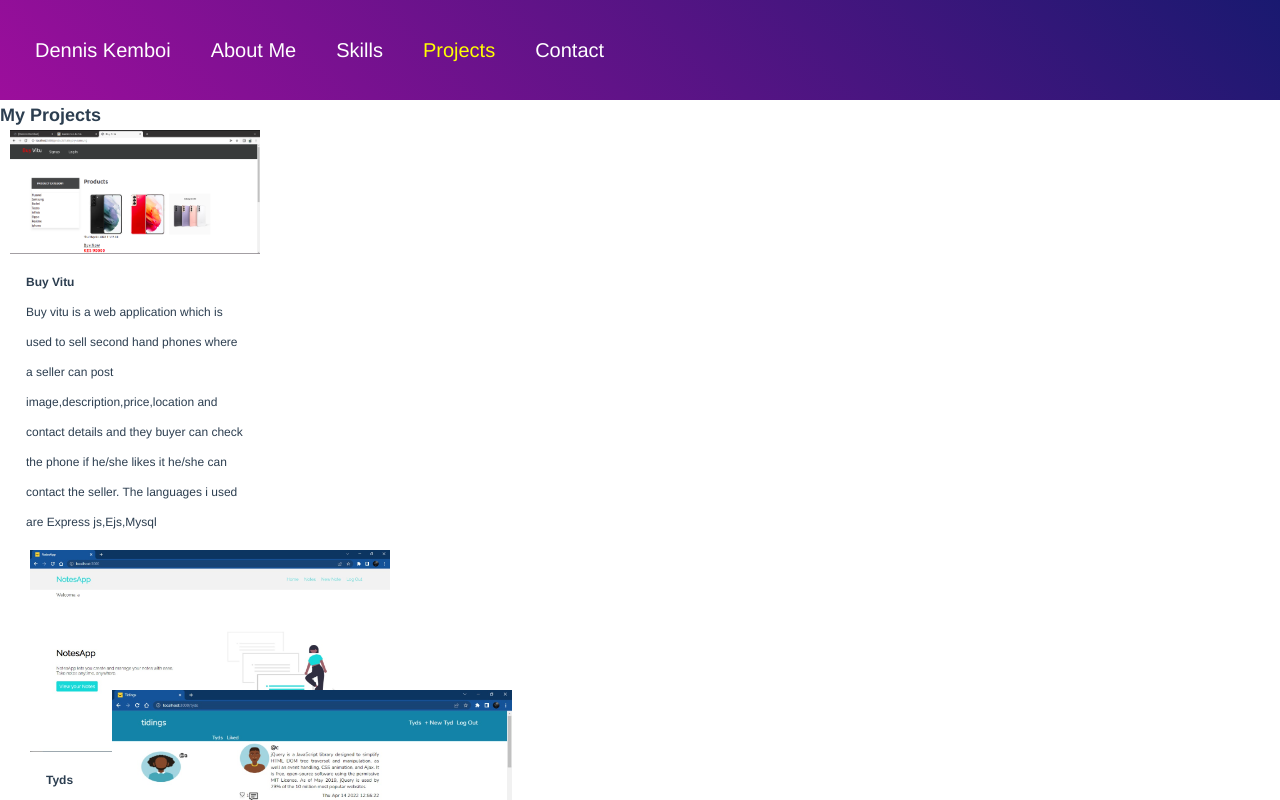
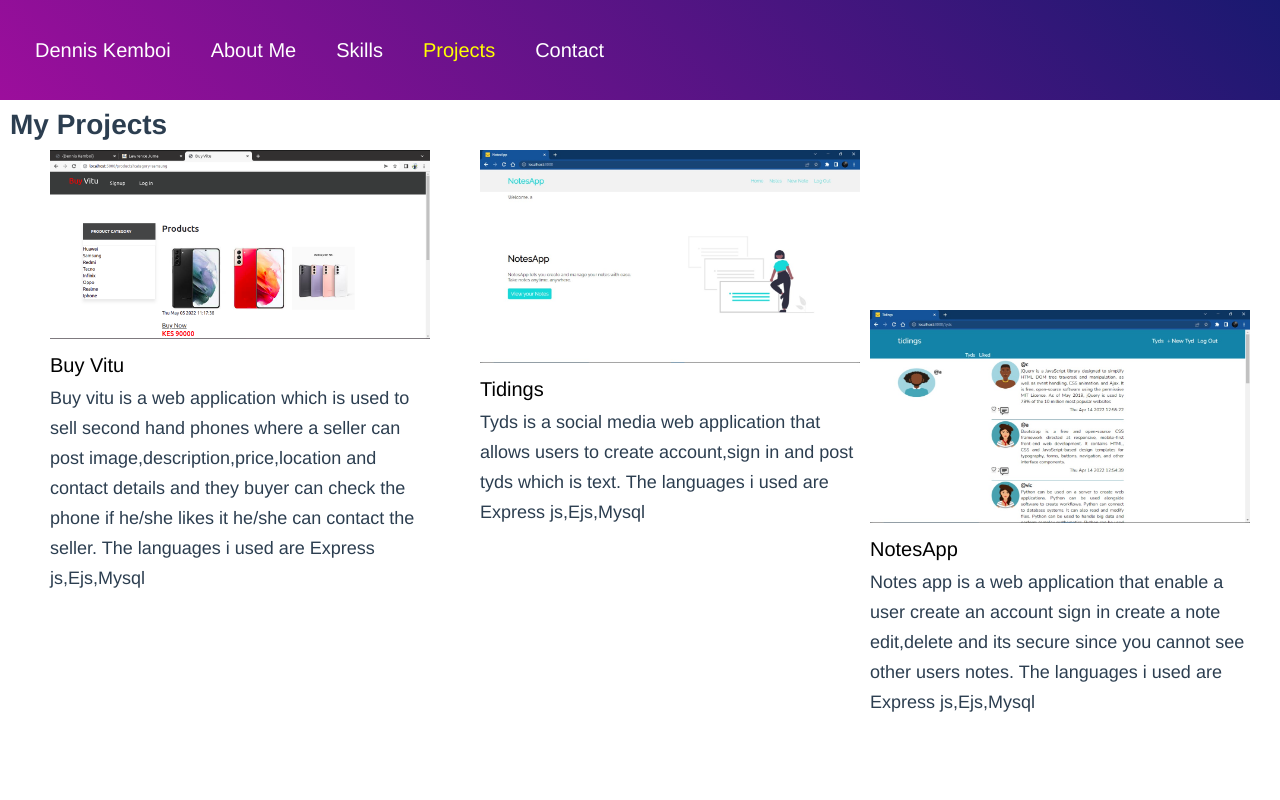
Before and after one commit to Developer-Dennis/densite, a Vue app: page /projects in a window 1280 px wide. Shown: the top 800 px of the page. Built offline with nearby package versions, Linux system fonts and the light colour scheme.

Commit message:
created and styled projects page

```diff
--- a/src/views/projects.vue
+++ b/src/views/projects.vue
@@ -1,32 +1,29 @@
 <template>
-  <h2>My Projects</h2>
-
+  <h2 style="font-size:28px;padding:10px">My Projects</h2>
   <div class="card">
     <div id = "leftbox">
       <img :src="image" alt="buyvitu" style="width:100%" />
       <div class="container">
-      <h4><b>Buy Vitu</b></h4>
+        <a :href="buyvitu" style="text-decoration:none;color:black; font-size: 20px;">Buy Vitu</a>
         <p>Buy vitu is a web application which is used to sell second hand phones where a seller can post image,description,price,location and contact details and they buyer can check the phone if he/she likes it he/she can contact the seller. The languages i used are Express js,Ejs,Mysql</p>
     </div>  </div>
   </div>
 
-
   <div class="card">
     <div id = "middlebox">
-    <img :src="image1" alt="buyvitu" style="width:100%" />
+      <img :src="image1" alt="Tyds" style="width:100%" />
       <div class="container">
-      <h4><b>Tyds</b></h4>
+        <a :href="Tyds" style="text-decoration:none;color:black;font-size: 20px;">Tidings</a>
         <p>Tyds is a social media web application that allows users to create account,sign in and post tyds which is text. The languages i used are Express js,Ejs,Mysql</p>
       </div>
     </div>
   </div>
 
-
   <div class="card">
     <div id = "rightbox">
-    <img :src="image2" alt="buyvitu" style="width:100%" />
+      <img :src="image2" alt="notesapp" style="width:100%" />
       <div class="container">
-      <h4><b>Notes App</b></h4>
+        <a :href="NotesApp" style="text-decoration:none;color:black;font-size: 20px;">NotesApp</a>
         <p>Notes app is a web application that enable a user create an account sign in create a note edit,delete and its secure since you cannot see other users notes. The languages i used are Express js,Ejs,Mysql</p>
       </div>
     </div>
@@ -41,44 +38,40 @@ export default {
       image:  "./img/buyvitu.png",
       image1:  "./img/notesapp.jpg",
       image2:  "./img/tyds.jpg",
+      buyvitu: "https://github.com/Developer-Dennis/Buy-vitu",
+      Tyds: "https://github.com/Developer-Dennis/tidings",
+      NotesApp: "https://github.com/Developer-Dennis/notesApp"
     }
   }
 }
 </script>
 
 <style>
-    .card {
-  box-shadow: 0 4px 8px 0 rgba(0,0,0,0.2);
-  transition: 0.3s;
-  width: 40%;
-}
 
-.card:hover {
-  box-shadow: 0 8px 16px 0 rgba(0,0,0,0.2);
-}
-
-.container {
-  padding: 2px 16px;
+.container p{
+  font-size: 18px;
 }
 
 #leftbox {
   float:left;
-  width:250px;
-  height:400px;
-  margin-left: 10px;
+  width:400px;
+  height:160px;
+  padding-left: 20px;
+  margin-left: 30px;
 }
 #middlebox{
-  padding: 20px;
   float:left;
   width:400px;
   height:160px;
-  margin-left: 10px;
+  padding-left: 20px;
+  margin-left: 30px;
 }
 #rightbox{
   float:right;
   width:400px;
   height:160px;
-  margin-left: 10px;
+  padding-left: 20px;
+  margin-right: 30px;
 }
 
 </style>
```
Lines whose indentation alone changed are shown as unchanged.
